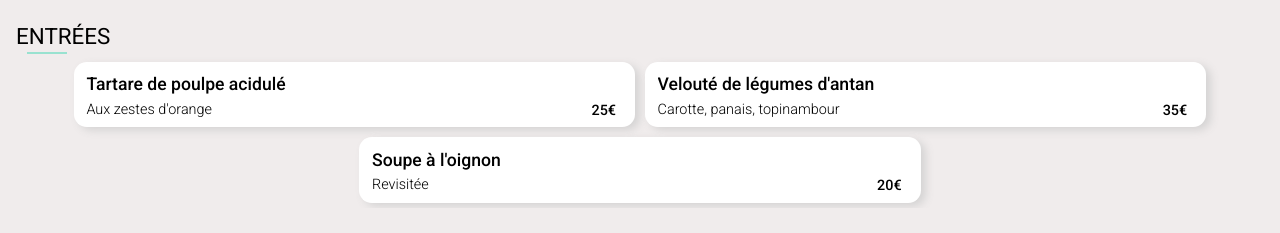
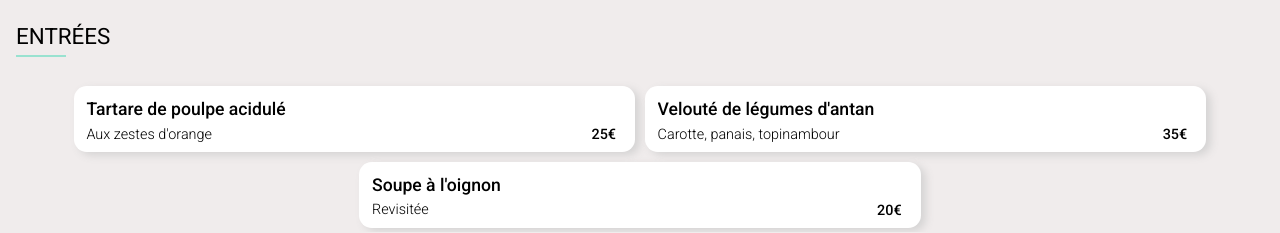
Before and after one commit to edelob/P3, a plain HTML site: page html/a_la_francaise.html in a window 1280 px wide. Shown: the part 489-722 px from the top of the page. Drawn offline with Linux system fonts and the light colour scheme; a web font is replaced by a local one.

Commit message:
fix hr position for large screen

```diff
--- a/sass/menu.scss
+++ b/sass/menu.scss
@@ -354,13 +354,13 @@ body {
                 &:hover {
                     animation: heart 500ms ease-out forwards;
                 }
+            }
+        }
 
-                .menu_part {
-                    hr {
-                        width: 8rem;
-                        margin: 0.5% 96% 2% 0;
-                    }
-                }
+        .menu_part {
+            hr {
+                width: 8rem;
+                margin: 0.5% 96% 2% 0;
             }
         }
     }
```
Also changed, not shown: sass/menu.css, 1 other file.
